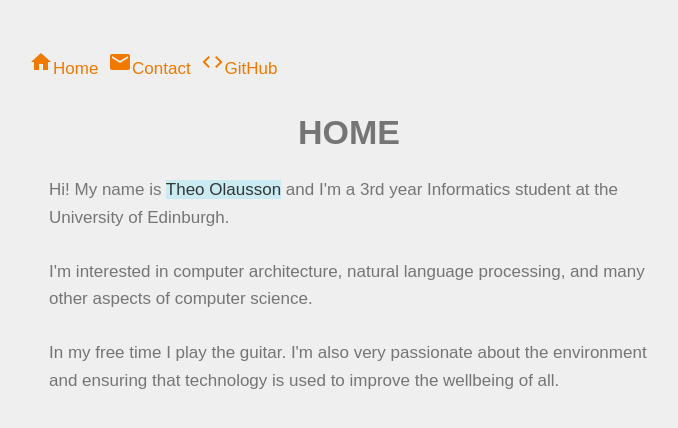
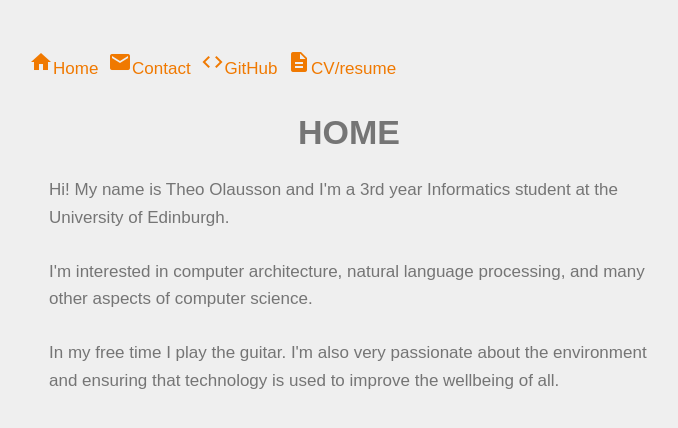
Before and after one commit to theoxo/theoxo.github.io, a Jekyll site: the page built from index.md, in a window 1280 px wide. Shown: the top 428 px of the page, without its empty margins (291-969 px from the left). Built offline with Jekyll 4.4.1, drawn with Linux system fonts in a browser that asks for light colours.

Commit message:
Added CV/resume
Minor style changes; more importantly, added my CV/resume as of January
2019.

```diff
--- a/_layouts/default.html
+++ b/_layouts/default.html
@@ -4,7 +4,7 @@
         <title>{{ page.title }} | {{page.subtitle}}</title>
        <!--Import Google Icon Font-->
       <link href="https://fonts.googleapis.com/icon?family=Material+Icons" rel="stylesheet">
-      <link rel="stylesheet" type="text/css" href="/main.css">
+      <link rel="stylesheet" type="text/css" href="/assets/main.css">
     </head>
     <body>
       <nav>
@@ -12,7 +12,9 @@
             <li><a href="/"><i class="material-icons">home</i>Home</a></li>
             <li><a href="/contact"><i class="material-icons">email</i>Contact</a></li>
             <li><a href="https://github.com/theoxo" target="_blank">
-                    <i class="material-icons">code</i>GitHub</a></li>
+              <i class="material-icons">code</i>GitHub</a></li>
+            <li><a href="/assets/resume.pdf" target="_blank">
+                <i class="material-icons">description</i>CV/resume</a></li>
         </ul>
       </nav>
       <div class="container">
--- a/index.md
+++ b/index.md
@@ -4,7 +4,7 @@ title: Theo Olausson
 subtitle: Home
 ---
 <p> Hi!
-    My name is <mark>Theo Olausson</mark> and I'm a 3rd year Informatics student at the University of Edinburgh.
+    My name is Theo Olausson and I'm a 3rd year Informatics student at the University of Edinburgh.
     <br><br>
     I'm interested in computer architecture, natural language processing, and
     many other aspects of computer science.
```
Also changed, not shown: contact.md (+1 -2 lines), assets/main.css (renamed from main.css), 8 other files.
